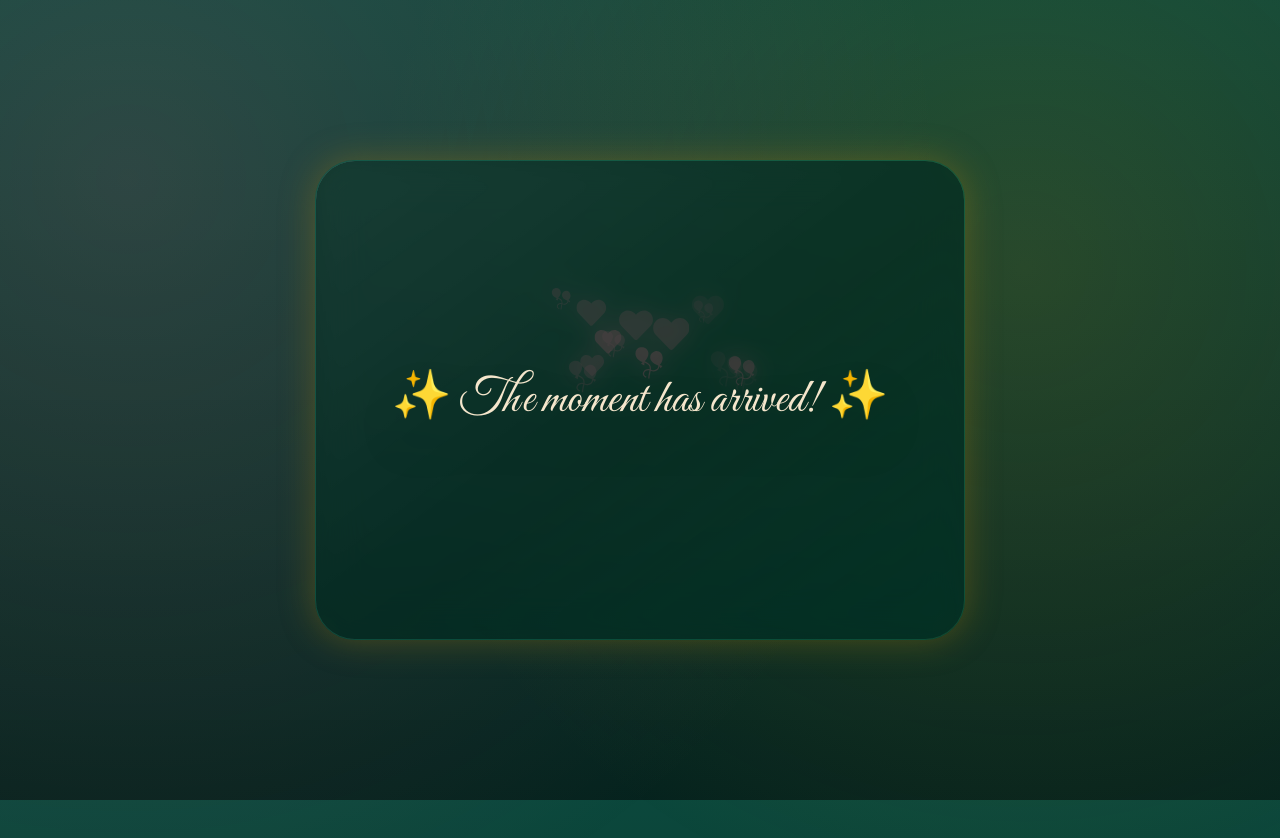
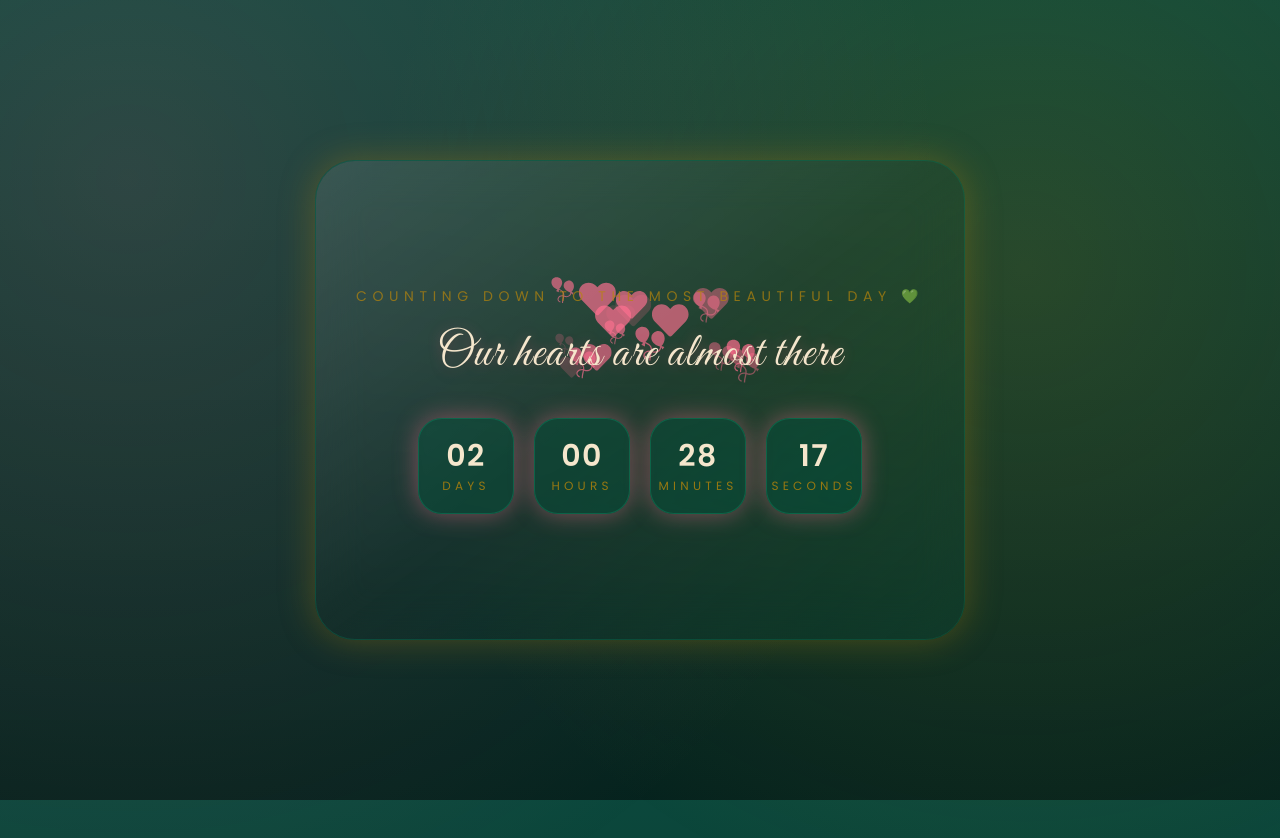
Before and after one commit to prithvirajmotwani/birthday_wish, a React (Vite) app: page / in a window 1280 px wide. Shown: the top 838 px of the page. Built offline with nearby package versions, Linux system fonts and the light colour scheme.

Commit message:
made changes

```diff
--- a/src/App.tsx
+++ b/src/App.tsx
@@ -24,70 +24,70 @@ const App = () => {
 
   const targetDate = useMemo(() => {
   const now = new Date()
-  // const targetMonth = 9 // October (zero-indexed)
-  // const targetDay = 16
+  const targetMonth = 9 // October (zero-indexed)
+  const targetDay = 16
 
   // Previous countdown presets retained for reference:
   // const twentyFourHours = 24 * 60 * 60 * 1000
   // return new Date(now.getTime() + twentyFourHours)
 
-    const eighteenSeconds = 4   * 1000
-    return new Date(now.getTime() + eighteenSeconds)
+    // const eighteenSeconds = 4   * 1000
+    // return new Date(now.getTime() + eighteenSeconds)
 
-    // const parseOffsetMinutes = (label?: string | null) => {
-    //   if (!label) return null
-    //   const explicitMatch = label.match(/([+-]\d{1,2})(?::(\d{2}))?/)
-    //   if (explicitMatch) {
-    //     const sign = explicitMatch[1].startsWith('-') ? -1 : 1
-    //     const hours = Math.abs(parseInt(explicitMatch[1], 10))
-    //     const minutes = explicitMatch[2] ? parseInt(explicitMatch[2], 10) : 0
-    //     return sign * (hours * 60 + minutes)
-    //   }
+    const parseOffsetMinutes = (label?: string | null) => {
+      if (!label) return null
+      const explicitMatch = label.match(/([+-]\d{1,2})(?::(\d{2}))?/)
+      if (explicitMatch) {
+        const sign = explicitMatch[1].startsWith('-') ? -1 : 1
+        const hours = Math.abs(parseInt(explicitMatch[1], 10))
+        const minutes = explicitMatch[2] ? parseInt(explicitMatch[2], 10) : 0
+        return sign * (hours * 60 + minutes)
+      }
 
-    //   const normalized = label.toUpperCase()
-    //   if (normalized === 'BST') return 60
-    //   if (normalized === 'GMT' || normalized === 'UTC') return 0
+      const normalized = label.toUpperCase()
+      if (normalized === 'BST') return 60
+      if (normalized === 'GMT' || normalized === 'UTC') return 0
 
-    //   return null
-    // }
+      return null
+    }
 
-    // const getLondonOffsetMinutes = (year: number) => {
-    //   const baseUtc = new Date(Date.UTC(year, targetMonth, targetDay, 0, 0, 0))
-    //   const formatterOptions = ['shortOffset', 'longOffset', 'short', 'long'] as const
+    const getLondonOffsetMinutes = (year: number) => {
+      const baseUtc = new Date(Date.UTC(year, targetMonth, targetDay, 0, 0, 0))
+      const formatterOptions = ['shortOffset', 'longOffset', 'short', 'long'] as const
 
-    //   for (const option of formatterOptions) {
-    //     try {
-    //       const formatter = new Intl.DateTimeFormat('en-US', {
-    //         timeZone: 'Europe/London',
-    //         timeZoneName: option,
-    //       })
-    //       const label = formatter.formatToParts(baseUtc).find((part) => part.type === 'timeZoneName')?.value
-    //       const offsetMinutes = parseOffsetMinutes(label)
-    //       if (offsetMinutes !== null) {
-    //         return offsetMinutes
-    //       }
-    //     } catch {
-    //       // Some environments might not support every timeZoneName option; try the next one.
-    //       continue
-    //     }
-    //   }
+      for (const option of formatterOptions) {
+        try {
+          const formatter = new Intl.DateTimeFormat('en-US', {
+            timeZone: 'Europe/London',
+            timeZoneName: option,
+          })
+          const label = formatter.formatToParts(baseUtc).find((part) => part.type === 'timeZoneName')?.value
+          const offsetMinutes = parseOffsetMinutes(label)
+          if (offsetMinutes !== null) {
+            return offsetMinutes
+          }
+        } catch {
+          // Some environments might not support every timeZoneName option; try the next one.
+          continue
+        }
+      }
 
-    //   // Fallback: London is either GMT or GMT+1 depending on daylight savings. Mid-October falls under BST (GMT+1).
-    //   return 60
-    // }
+      // Fallback: London is either GMT or GMT+1 depending on daylight savings. Mid-October falls under BST (GMT+1).
+      return 60
+    }
 
-    // const createTarget = (year: number) => {
-    //   const londonOffsetMinutes = getLondonOffsetMinutes(year)
-    //   const utcMillis = Date.UTC(year, targetMonth, targetDay, 0, 0, 0) - londonOffsetMinutes * 60 * 1000
-    //   return new Date(utcMillis)
-    // }
+    const createTarget = (year: number) => {
+      const londonOffsetMinutes = getLondonOffsetMinutes(year)
+      const utcMillis = Date.UTC(year, targetMonth, targetDay, 0, 0, 0) - londonOffsetMinutes * 60 * 1000
+      return new Date(utcMillis)
+    }
 
-    // const currentYear = now.getFullYear()
-    // const candidateForThisYear = createTarget(currentYear)
+    const currentYear = now.getFullYear()
+    const candidateForThisYear = createTarget(currentYear)
 
-    // return candidateForThisYear.getTime() >= now.getTime()
-    //   ? candidateForThisYear
-    //   : createTarget(currentYear + 1)
+    return candidateForThisYear.getTime() >= now.getTime()
+      ? candidateForThisYear
+      : createTarget(currentYear + 1)
   }, [])
 
   useEffect(() => {
--- a/src/components/CursorSparkles.tsx
+++ b/src/components/CursorSparkles.tsx
@@ -12,29 +12,78 @@ const MAX_POINTS = 14
 
 export const CursorSparkles = () => {
   const [trail, setTrail] = useState<TrailPoint[]>([])
+  const [hasFinePointer, setHasFinePointer] = useState(() => {
+    if (typeof window === 'undefined') {
+      return false
+    }
+    return window.matchMedia('(any-hover: hover) and (any-pointer: fine)').matches
+  })
   const prefersReducedMotion = usePrefersReducedMotion()
 
   useEffect(() => {
-    if (prefersReducedMotion) {
+    if (typeof window === 'undefined') {
+      return
+    }
+
+    const mediaQuery = window.matchMedia('(any-hover: hover) and (any-pointer: fine)')
+    const updatePointerCapability = (matches: boolean) => {
+      setHasFinePointer(matches)
+      if (!matches) {
+        setTrail([])
+      }
+    }
+
+    updatePointerCapability(mediaQuery.matches)
+
+    const handleChange = (event: MediaQueryListEvent) => {
+      updatePointerCapability(event.matches)
+    }
+
+    if (mediaQuery.addEventListener) {
+      mediaQuery.addEventListener('change', handleChange)
+      return () => mediaQuery.removeEventListener('change', handleChange)
+    }
+
+    const legacyHandler = (event: MediaQueryListEvent) => handleChange(event)
+    mediaQuery.addListener(legacyHandler)
+    return () => mediaQuery.removeListener(legacyHandler)
+  }, [])
+
+  useEffect(() => {
+    if (prefersReducedMotion || !hasFinePointer) {
       setTrail([])
       return
     }
 
     let pointId = 0
-    const handler = (event: MouseEvent) => {
+
+    const emitPoint = (x: number, y: number) => {
       pointId += 1
-      const newPoint: TrailPoint = {
-        id: pointId,
-        x: event.clientX,
-        y: event.clientY,
-      }
+      const newPoint: TrailPoint = { id: pointId, x, y }
       setTrail((prev) => [...prev.slice(-MAX_POINTS + 1), newPoint])
     }
-    window.addEventListener('mousemove', handler)
-    return () => window.removeEventListener('mousemove', handler)
-  }, [prefersReducedMotion])
 
-  if (prefersReducedMotion) {
+    const pointerHandler = (event: PointerEvent) => {
+      if (event.pointerType === 'touch') {
+        return
+      }
+      emitPoint(event.clientX, event.clientY)
+    }
+
+    const mouseHandler = (event: MouseEvent) => emitPoint(event.clientX, event.clientY)
+
+    const supportsPointerEvents = typeof window.PointerEvent !== 'undefined'
+
+    if (supportsPointerEvents) {
+      window.addEventListener('pointermove', pointerHandler)
+      return () => window.removeEventListener('pointermove', pointerHandler)
+    } else {
+      window.addEventListener('mousemove', mouseHandler)
+      return () => window.removeEventListener('mousemove', mouseHandler)
+    }
+  }, [prefersReducedMotion, hasFinePointer])
+
+  if (prefersReducedMotion || !hasFinePointer) {
     return null
   }
 
```
